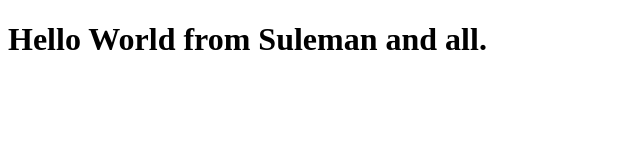
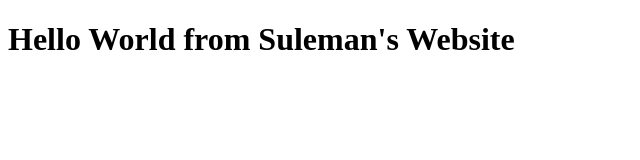
Before and after one commit to SulemanJaved/BootCamp2020, a plain HTML site: page index.html in a window 1280 px wide. Shown: the whole page, without its empty margins (0-640 px from the left). Drawn offline with Linux system fonts and the light colour scheme.

Commit message:
update index.html

```diff
--- a/index.html
+++ b/index.html
@@ -6,6 +6,6 @@
     <title>Document</title>
 </head>
 <body>
-    <h1>Hello World from Suleman and all.</h1>
+    <h1>Hello World from Suleman's Website</h1>
 </body>
 </html>
```
